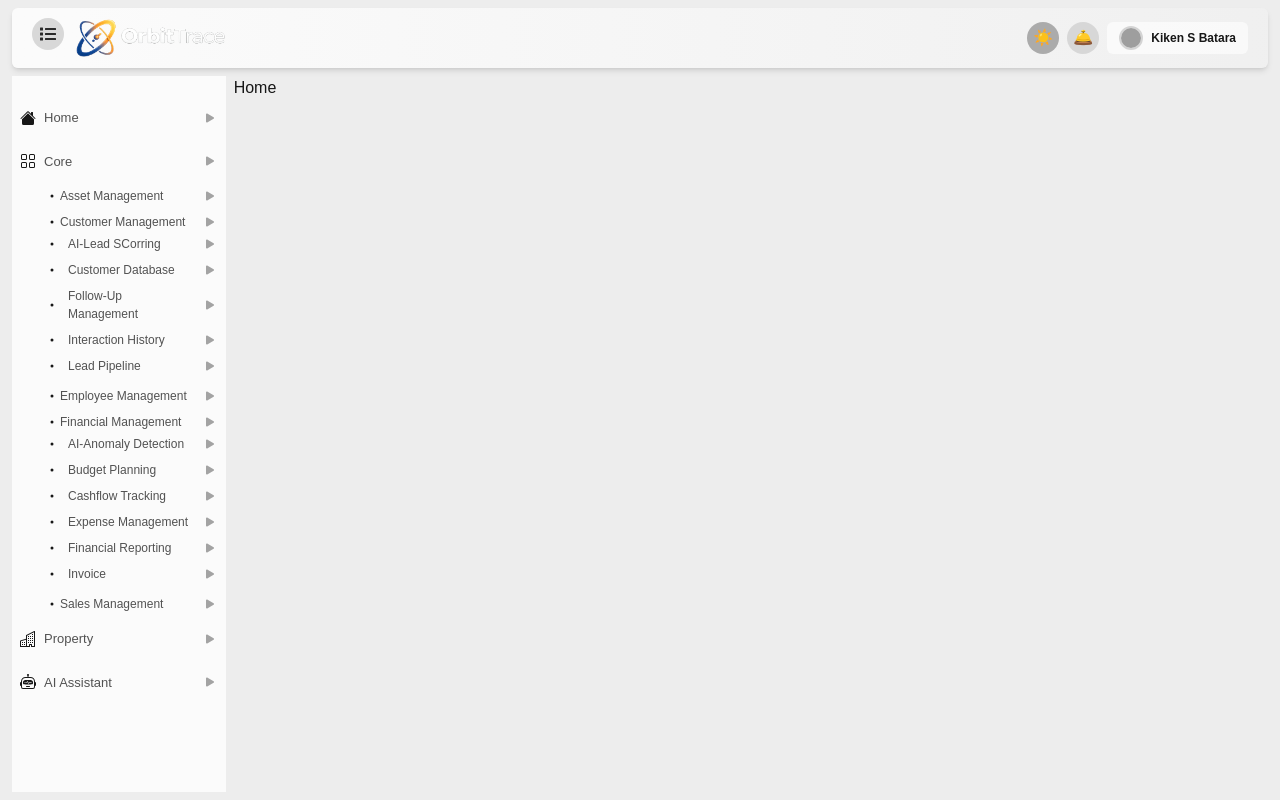
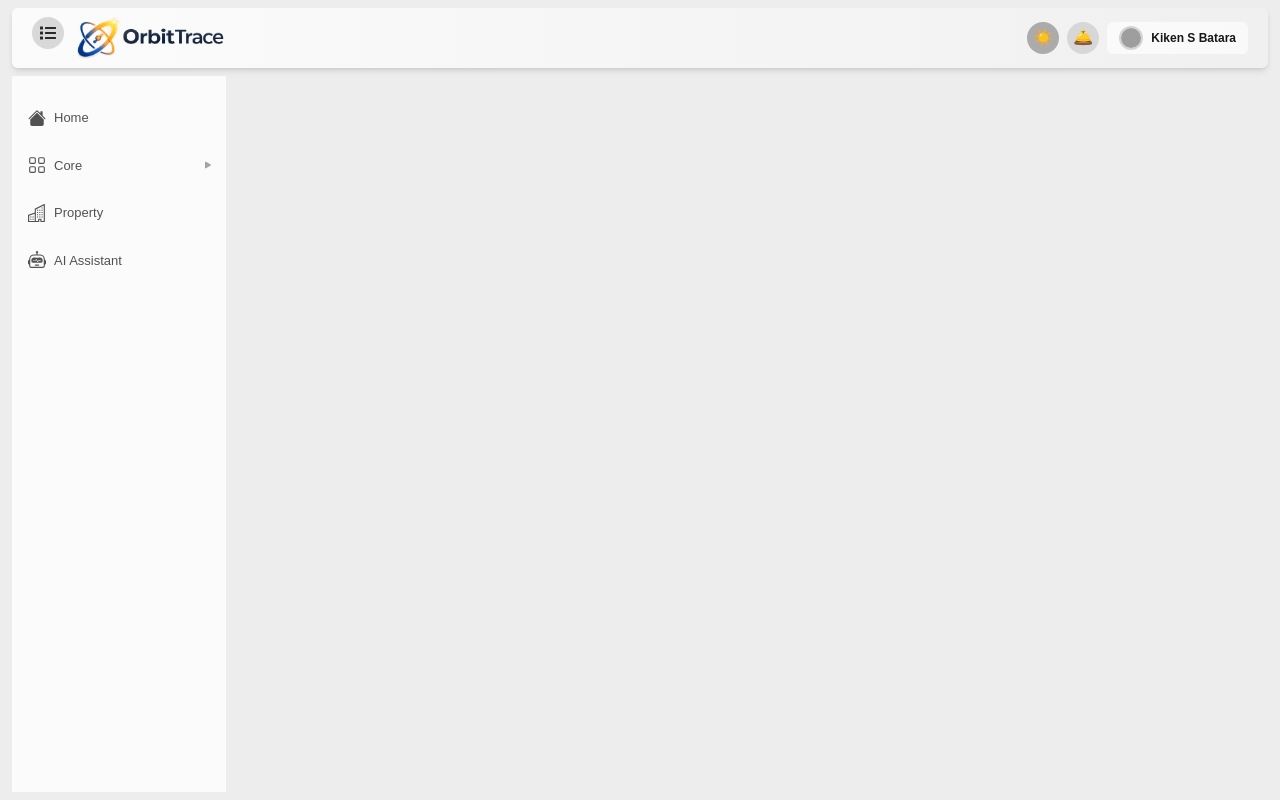
Before and after one commit to lowhanfish/Orbitrace-Admin, a Next.js app: page /home in a window 1280 px wide. Built offline with nearby package versions, Linux system fonts and the light colour scheme; grey boxes are pictures that could not be loaded.

Commit message:
animate submenu display

```diff
--- a/src/app/(main)/home/page.tsx
+++ b/src/app/(main)/home/page.tsx
@@ -3,7 +3,7 @@ import React from 'react'
 const page = () => {
     return (
         <div>
-            <h1>Home</h1>
+            {/* <h1>Home</h1> */}
         </div>
     )
 }
--- a/src/app/(main)/layout.tsx
+++ b/src/app/(main)/layout.tsx
@@ -10,7 +10,7 @@ const layout = ({ children }: { children: ReactNode }) => {
             <Header />
             <div className='flex gap-2 flex-1 mt-2' >
                 <SideBar />
-                <div className='w-full h-full'>
+                <div className='md:w-full h-full'>
                     {children}
                 </div>
             </div>
--- a/src/components/Header.tsx
+++ b/src/components/Header.tsx
@@ -37,18 +37,18 @@ const Header = () => {
                     <div className='flex cursor-pointer justify-center items-center h-8 w-8 bg-b-gray-2/90 hover:bg-b-gray-3/70 rounded-[50%]'>
                         <FaList className='text-b-gray-6' />
                     </div>
-                    <Image className='object-fill' src="/images/logo.png" alt='' width={150} height={100} />
+                    <Image className='object-fill' src={theme == 'dark' ? '/images/icon_light.png' : '/images/icon_dark.png'} alt='' width={150} height={100} />
                 </div>
-                <div className='flex-1 flex justify-end px-5 gap-2'>
-                    <div onClick={() => changeTheme()} className='flex cursor-pointer justify-center items-center h-8 w-8 bg-b-gray-3/90 hover:bg-b-gray-3/70 rounded-[50%]'>
+                <div className='md:flex-1 flex justify-end px-5 gap-2'>
+                    <div onClick={() => changeTheme()} className='md:flex hidden cursor-pointer justify-center items-center h-8 w-8 bg-b-gray-3/90 hover:bg-b-gray-3/70 rounded-[50%]'>
                         {
                             statusx ? <span className='text-b-gray-6'>☀️</span> : <span className='text-b-gray-6'>🌙</span>
                         }
                     </div>
-                    <div className='flex cursor-pointer justify-center items-center h-8 w-8 bg-b-gray-2/90 hover:bg-b-gray-3/70 rounded-[50%]'>
+                    <div className='md:flex hidden cursor-pointer justify-center items-center h-8 w-8 bg-b-gray-2/90 hover:bg-b-gray-3/70 rounded-[50%]'>
                         <span className='text-b-gray-6'>🛎️</span>
                     </div>
-                    <div className='flex gap-2 cursor-pointer justify-center items-center bg-b-gray-1/90 hover:bg-b-gray-3/70 rounded-md px-3'>
+                    <div className='md:flex hidden gap-2 cursor-pointer justify-center items-center bg-b-gray-1/90 hover:bg-b-gray-3/70 rounded-md px-3'>
                         <div>
                             <img className='rounded-[50%] border-2 border-b-gray-2 w-6 h-6' src="https://avatars.githubusercontent.com/u/105328583?v=4" alt="" />
                         </div>
--- a/src/components/SideBar.tsx
+++ b/src/components/SideBar.tsx
@@ -1,4 +1,6 @@
-import React from 'react'
+"use client"
+
+import { ReactNode, useState } from 'react'
 import { BsFillHouseFill, BsPlayFill, BsDot } from "react-icons/bs";
 import routes from '@/utilities/routes';
 
@@ -8,9 +10,11 @@ const SideBar = () => {
 
             {
                 routes.map((data, index) => (
-                    <div className='relative'>
+                    <div key={data.title} className=''>
 
-                        <div key={index} className='flex items-center py-3 hover:bg-b-gray-2 rounded-[5]'>
+                        <Submenu key={data.title} data={data} level={1} />
+
+                        {/* <div key={index} className='flex pl-2 pr-1 items-center py-3 hover:bg-b-gray-2 rounded-[5]'>
                             <div>
                                 {data.icon}
                             </div>
@@ -21,35 +25,9 @@ const SideBar = () => {
                         </div>
                         {
                             data.children && data.children.map((data, index) => (
-                                <div className='relative py-1 pl-6'>
-                                    <div key={index} className='flex items-center'>
-                                        <div>
-                                            <BsDot />
-                                        </div>
-                                        <p className='flex-1 text-[12px] text-b-gray-5'>{data.title}</p>
-                                        <div><BsPlayFill className='text-b-gray-3' /></div>
-                                    </div>
-
-                                    {
-                                        data.children && data.children.map((data, index) => (
-                                            <div className='relative py-1'>
-                                                <div key={index} className='flex items-center'>
-                                                    <div>
-                                                        <BsDot />
-                                                    </div>
-                                                    <p className='flex-1 text-[12px] px-2 text-b-gray-5'>{data.title}</p>
-                                                    <div><BsPlayFill className='text-b-gray-3' /></div>
-                                                </div>
-
-                                            </div>
-
-                                        ))
-                                    }
-
-                                </div>
-
+                                <Submenu key={data.title} data={data} level={2} />
                             ))
-                        }
+                        } */}
                     </div>
                 ))
             }
@@ -60,9 +38,83 @@ const SideBar = () => {
 }
 
 
+type dataProps = {
+    title: string,
+    children?: dataProps[],
+    icon?: ReactNode,
+    path?: string
+}
+
+const Submenu = ({ data, level }: { data: dataProps, level: number }) => {
+
+    const [isDropDown, setIsDropDown] = useState(false);
+
+    const getContainerClass = () => {
+        if (level === 1) {
+            return "flex pl-2 pr-1 items-center py-3 hover:bg-b-gray-2 rounded-[5px] cursor-pointer mb-1";
+        }
+        if (level === 2) {
+            return "py-2 pl-8 pr-1 font-bold hover:bg-b-gray-2 rounded-[5px] cursor-pointer";
+        }
+        // Level 3 dst
+        return "py-2 pl-12 pr-1 font-normal hover:bg-b-gray-2 rounded-[5px] cursor-pointer";
+    }
 
 
+    return (
+        <div className="w-full">
+            {/* Wrapper utama item menu */}
+            <div onClick={() => setIsDropDown(!isDropDown)} className={getContainerClass()}>
+                <div className='flex items-center w-full'>
+                    {/* Render Icon untuk Level 1 */}
+                    {level === 1 && data.icon && (
+                        <div className="text-lg mr-2 text-b-gray-5">{data.icon}</div>
+                    )}
 
+                    {/* Render Dot untuk Level 3 */}
+                    {level === 3 && (
+                        <div className='-ml-1.5'><BsDot className="text-b-gray-3" /></div>
+                    )}
+
+                    <p className={`flex-1 text-b-gray-5 ${level === 1 ? 'text-[13px]' : 'text-[12px]'}`}>
+                        {data.title}
+                    </p>
+
+                    {/* Icon Play jika ada children */}
+                    {data.children && data.children.length > 0 && (
+                        <div className="ml-auto">
+                            <BsPlayFill className={`text-b-gray-3 text-[12px] ${isDropDown && "rotate-90"}`} />
+                        </div>
+                    )}
+                </div>
+            </div>
+
+            {/* Rekursi: Render anak jika ada */}
+            {
+                // data.children && data.children.length > 0 && isDropDown && (
+                //     <div>
+                //         {data.children.map((child) => (
+                //             <Submenu key={child.title} data={child} level={level + 1} />
+                //         ))}
+                //     </div>
+                // )
+
+
+                <div className={`grid transition-all duration-300 ${isDropDown ? "grid-rows-[1fr]" : "grid-rows-[0fr]"}`}>
+                    <div className="overflow-hidden">
+                        <div>
+                            {data.children?.map((child) => (
+                                <Submenu key={child.title} data={child} level={level + 1} />
+                            ))}
+                        </div>
+                    </div>
+                </div>
+
+
+            }
+        </div>
+    )
+}
 
 
 export default SideBar
```
Also changed, not shown: public/images/icon_dark.png (added), public/images/icon_light.png (added).
